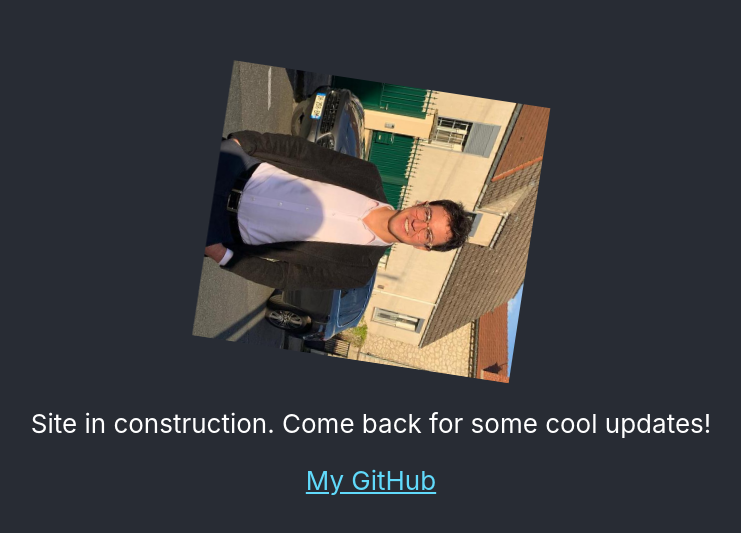
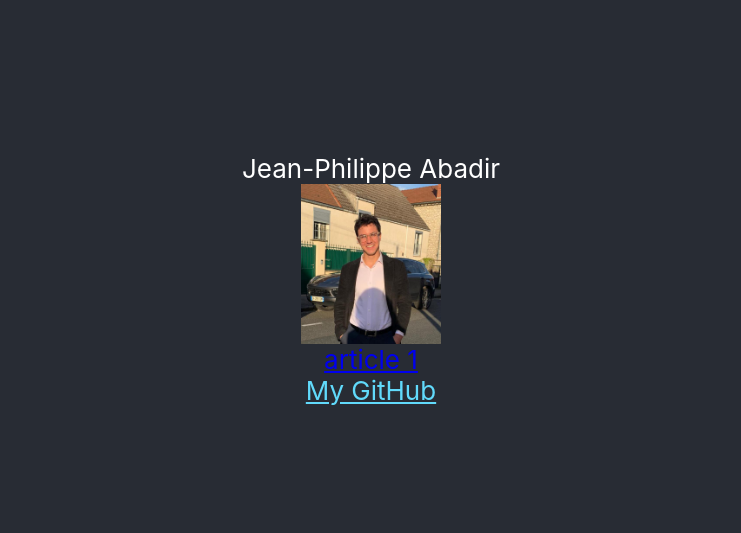
Before and after one commit to jpabadir/jpabadir.github.io, a React (Create React App) app: page / in a window 1280 px wide. Shown: the part 121-654 px from the top of the page, without its empty margins (269-1010 px from the left). Built offline with nearby package versions, Linux system fonts and the light colour scheme.

Commit message:
Add sample article

```diff
--- /dev/null
+++ b/public/article-1.html
@@ -0,0 +1 @@
+this is article 1
--- a/src/App.css
+++ b/src/App.css
@@ -2,9 +2,8 @@
   text-align: center;
 }
 
-.App-logo {
-  height: 40vmin;
-  pointer-events: none;
+.ProfilePicture {
+  height: 20vh;
 }
 
 @media (prefers-reduced-motion: no-preference) {
--- a/src/App.js
+++ b/src/App.js
@@ -5,8 +5,9 @@ function App() {
   return (
     <div className="App">
       <header className="App-header">
-        <img src={me} className="App-logo" alt="logo" />
-        <p>Site in construction. Come back for some cool updates!</p>
+        <div>Jean-Philippe Abadir</div>
+        <img src={me} className="ProfilePicture" alt="logo" />
+        <a href="article-1">article 1</a>
         <a className="App-link" href="https://github.com/jpabadir" target="_blank" rel="noopener noreferrer">
           My GitHub
         </a>
```
Also changed, not shown: 11 other files (tests, documents, lock files or other folders).
